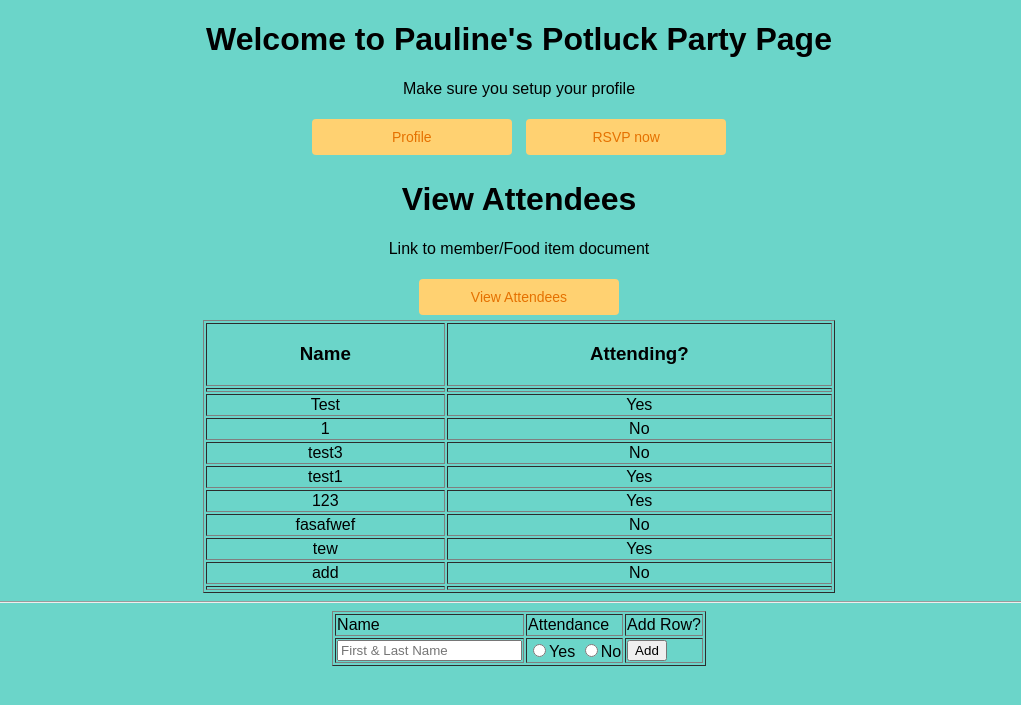
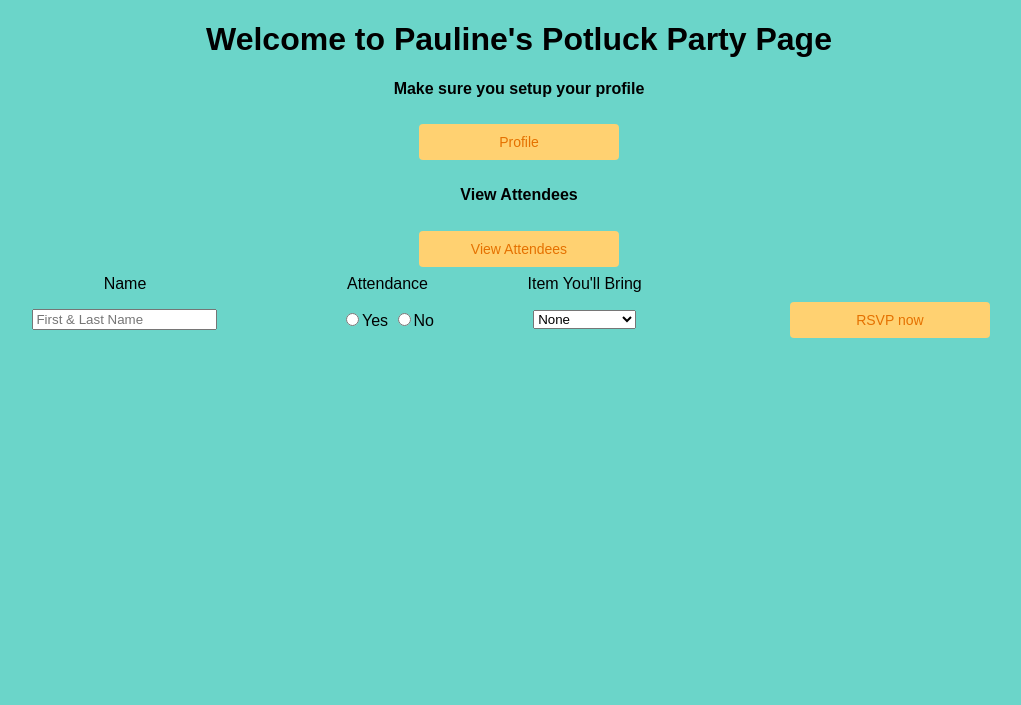
Before and after one commit to CS329EProject0/Project0, a PHP site: page /member.php in a window 1280 px wide. Shown: the top 705 px of the page, without its empty margins (121-1142 px from the left). Run offline with PHP 8.4, Linux system fonts and the light colour scheme; data that the repository does not hold is empty.

Commit message:
attendees page + member page update
updated list of options for RSVP and added new attendees page

```diff
--- a/RSVPList.txt
+++ /dev/null
@@ -1,9 +0,0 @@
-:
-Test:Yes
-1:No
-test3:No
-test1:Yes
-123:Yes
-fasafwef:No
-tew:Yes
-add:No
--- a/member.php
+++ b/member.php
@@ -10,57 +10,25 @@
   <link rel="stylesheet" href="webDesign.css">
 </head>
 <body>
-	<div style = "text-align:center;"><div/>
+	<div style = "text-align:center;">
 
-	<h1>Welcome to Pauline's Potluck Party Page</h1>
-	<p>Make sure you setup your profile<p/>
-	<button class="button" style="vertical-align:middle" onclick="location.href='yourProfile.html'"><span>Profile</span></button>
-	<button class="button" style="vertical-align:middle"><span>RSVP now</span></button>
+    	<h1>Welcome to Pauline's Potluck Party Page</h1>
+    	<h4>Make sure you setup your profile<h4/>
+    	<button class="button" style="vertical-align:middle" onclick="location.href='yourProfile.html'"><span>Profile</span></button>
 
-
-	<h1>View Attendees</h1>
-	<p>Link to member/Food item document</p>
-	<button class="button" style="vertical-align:middle"><span>View Attendees</span></button>
+    	<h4>View Attendees</h4>
+    	<button class="button" style="vertical-align:middle" onclick="location.href='attendees.php'"><span>View Attendees</span></button>
+    <div/>
 
   <center>
-  	<div>
-		<center>
-		<table width="50%" border="1" style="text-align: center;">
-	    <tr>
-	        <td><h3>Name</h3></td>
-	        <td><h3>Attending?</h3></td>
-	    </tr>
-		<?php
-		$file_handle = fopen("RSVPList.txt", "rb");
-
-		while (!feof($file_handle) ) {
-		    $line_of_text = fgets($file_handle);
-		    $parts = explode(':', $line_of_text);
-		    echo "<tr><td>$parts[0]</td><td>$parts[1]</td></tr>";
-		}
-		fclose($file_handle);
-		?>
-		</table>
-		</center>
-	</div>
-
-  </center>
-<hr>
-  <center>
-      <div id="POItablediv">
-    <table id="POITable" border="1">
+      <div>
+    <table id="attendanceTable" width="90%" style="text-align: center;">
         <tr>
             <td>Name</td>
             <td>Attendance</td>
-            <td>Add Row?</td>
+            <td>Item You'll Bring</td>
+            <td></td>
         </tr>
-        <!-- <tr>
-            <td>1</td>
-            <td><input size=25 type="text" id="latbox"/></td>
-            <td><input size=25 type="text" id="lngbox" /></td>
-            <td><input type="button" id="delPOIbutton" value="Delete" onclick="deleteRow(this)"/></td>
-            <td><input type="button" id="addmorePOIbutton" value="Add" onclick="insRow()"/></td>
-        </tr> -->
         <tr>
 		<form action="memberAdd.php" method="post">
             <td>
@@ -71,37 +39,20 @@
             	<input type="radio" name="attendance" value="No">No
             </td>
             <td>
-            	<input type="submit" name="Submit" value="Add">
+                <select name="item">
+                    <option value="None">None</option>
+                    <option value="Cups">Cups</option>
+                    <option value="Soda">Soda</option>
+                    <option value="Paper Towels">Paper Towels</option>
+                    <option value="Snacks">Snacks</option>
+                </select>
+            </td>
+            <td>
+                <button class="button" type="Submit" style="vertical-align:middle"><span>RSVP now</span></button>
             </td>
         </form>
         </tr>
     </table>
-
-    <script type="text/javascript">
-      function deleteRow(row)
-{
-    var i=row.parentNode.parentNode.rowIndex;
-    document.getElementById('POITable').deleteRow(i);
-}
-
-
-function insRow()
-{
-    console.log( 'hi');
-    var x=document.getElementById('POITable');
-    var new_row = x.rows[1].cloneNode(true);
-    var len = x.rows.length;
-    new_row.cells[0].innerHTML = len;
-
-    var inp1 = new_row.cells[1].getElementsByTagName('input')[0];
-    inp1.id += len;
-    inp1.value = '';
-    var inp2 = new_row.cells[2].getElementsByTagName('input')[0];
-    inp2.id += len;
-    inp2.value = '';
-    x.appendChild( new_row );
-}
-    </script>
   </center>
 
 
--- a/memberAdd.php
+++ b/memberAdd.php
@@ -1,13 +1,14 @@
 <?php
 	    $name = $_POST["Name"]; //You have to get the form data
 	    $attending = $_POST["attendance"];
+	    $item = $_POST["item"];
 	    $filename = 'RSVPList.txt';
 
 	    $fp = fopen($filename, 'a+'); //Open your .txt file
-	    fwrite($fp , $name . ":" . $attending . "\n"); //Now lets write it in there
+	    fwrite($fp , $name . ":" . $attending . ":" . $item . "\n"); //Now lets write it in there
 
 	    fclose($fp); //Finally close our .txt
-	    header('Location: member.php');
+	    header('Location: attendees.php');
     	die();
 
 	?>
```
Also changed, not shown: attendees.php (added, +42 -0 lines).
